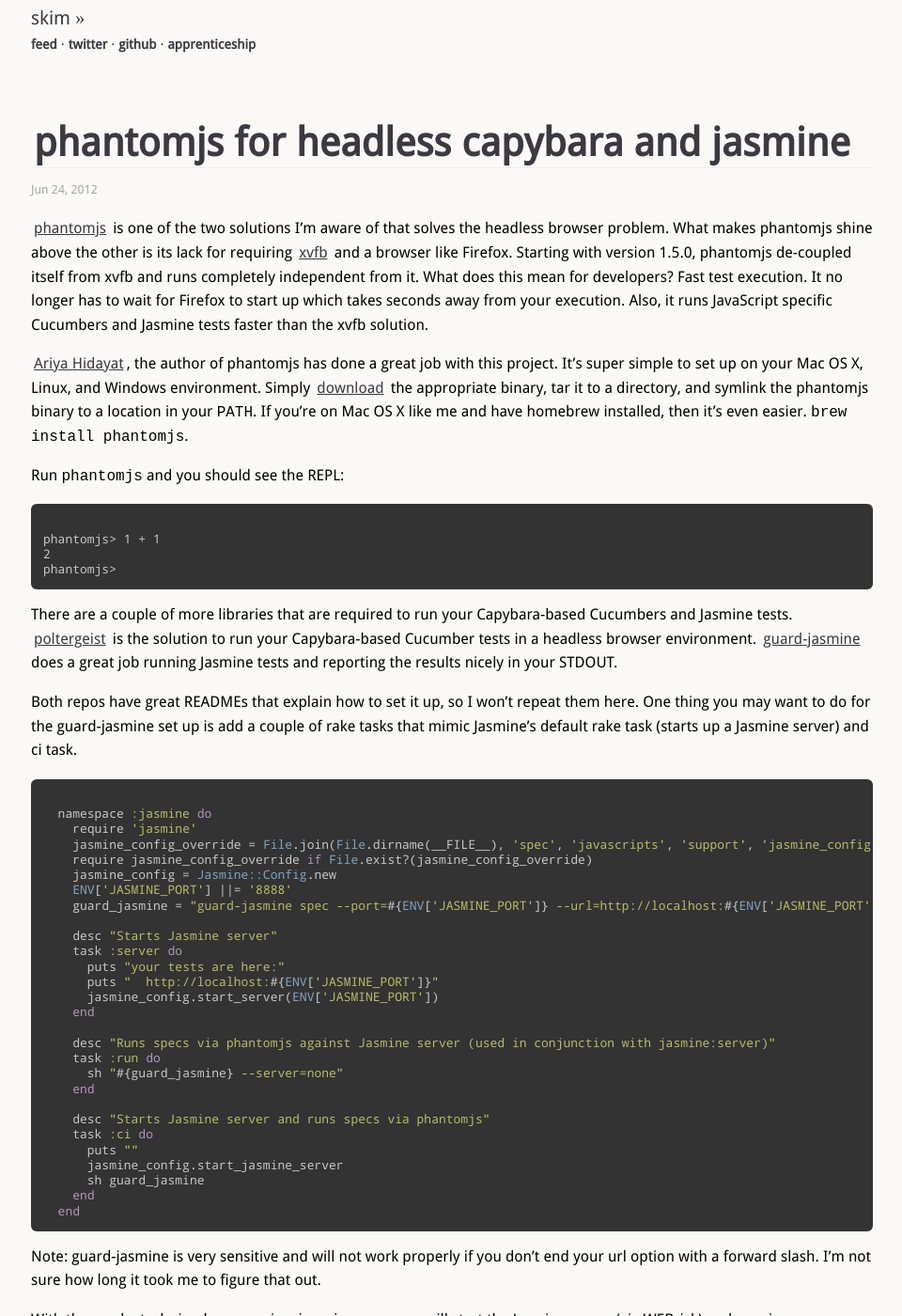
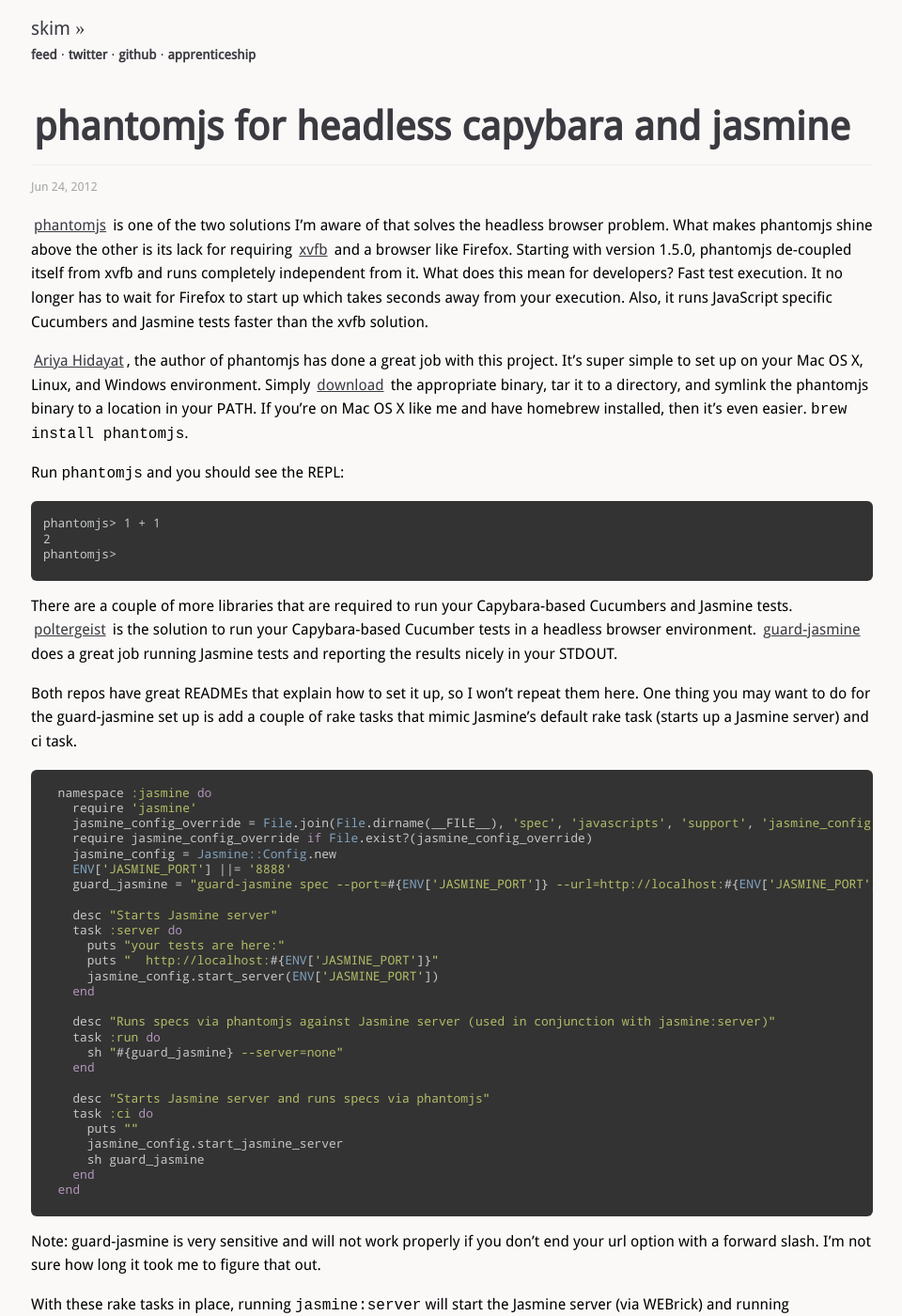
Before and after one commit to sl4m/sl4m.github.com, a Jekyll site: the page built from index.html, in a window 1280 px wide and 1400 px high. Shown: the whole window at 94% size, without its empty margins (159-1119 px from the left). Built offline with Jekyll 4.4.1, drawn with Linux system fonts in a browser that asks for light colours; comment, search, counter and statistics services are not loaded; some of the changed text lies outside the part shown.

Commit message:
Style updates courtesy of Nick Meccia :D

```diff
--- a/_config.yml
+++ b/_config.yml
@@ -1,4 +1,4 @@
 permalink:  /:year/:month/:day/:title
-auto: false
+auto: true
 safe: false
 pygments: false
--- a/_layouts/default.html
+++ b/_layouts/default.html
@@ -21,7 +21,25 @@
   {{ content }}
   <div class="related">
     <h3>all posts</h3>
-    <p>{% for post in site.posts %}<div>{{ post.date | date: "%b %d, %Y" }} &raquo; <a href="{{ post.url }}">{{ post.title }}</a></div>{% endfor %}</p>
+    <p>
+			<table>
+				<tbody>
+					{% for post in site.posts %}
+					<tr>
+						<td>
+							{{ post.date | date: "%b %d, %Y" }}
+						</td>
+						<td>
+							&raquo;
+						</td>
+						<td>
+							<a href="{{ post.url }}">{{ post.title }}</a>
+						</td>
+					</tr>
+					{% endfor %}
+				</tbody>
+			</table>
+		</p>
     <br />
   </div>
   {% include ga.html %}
--- a/stylesheets/screen.css
+++ b/stylesheets/screen.css
@@ -99,6 +99,13 @@
 
 #header {
   margin-bottom: 5em;
+	position: fixed;
+	z-index: 77;
+  background-color: #FAF9F8;
+	top: 0px;
+	left: 0px;
+	width: 100%;
+	padding: 0.67em 0 1em 15%;
 }
 
 #header a {
@@ -156,6 +163,7 @@
 }
 
 #post {
+	margin-top: 7em;
   padding-bottom: 0.1em;
 }
 
@@ -191,6 +199,10 @@
   text-align: right;
   color: #111;
   font-style: normal;
+}
+
+#post h1 a {
+	line-height: 1.3em;
 }
 
 #post a {
@@ -243,3 +255,14 @@
 	-webkit-border-bottom-right-radius:10px;
 	border-bottom-right-radius:10px;
 }
+
+.related table {
+	background-color: #FAF9F8;
+	border: none;
+	padding-left: 0px;
+	margin-left: 0px;
+}
+.related table td {
+	background-color: #FAF9F8;
+	padding: 0px 3px 5px 0px;
+}
--- a/stylesheets/tomorrow_night.css
+++ b/stylesheets/tomorrow_night.css
@@ -16,7 +16,7 @@
   font-size: 13px;
   line-height: 1.25em;
   overflow: hidden;
-  padding: 1em;
+  padding: 0em 1em 1.5em 1em;
 }
 
 pre code:hover {
```
